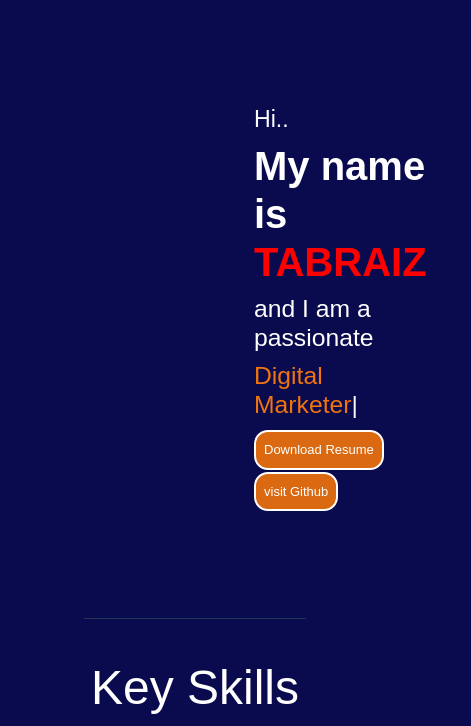
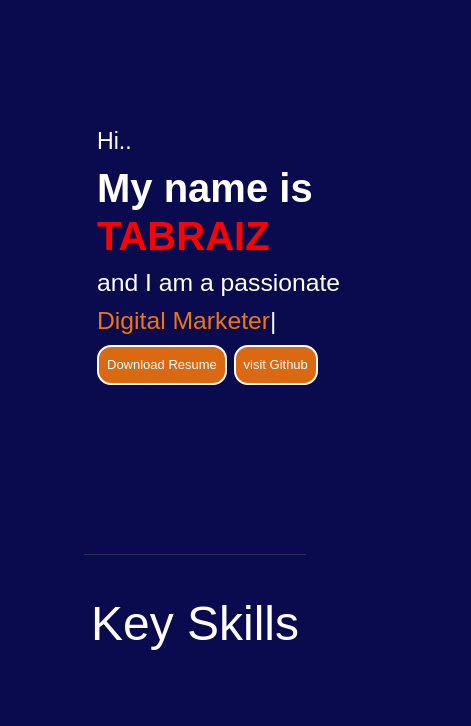
Before and after one commit to tabraiz06/demoportfolio, a plain HTML site: page index.html in a window 390 px wide. Shown: the part 118-844 px from the top of the page, 471 px wide, since content can reach past the window. Drawn offline with nearby package versions, Linux system fonts and the light colour scheme.

Commit message:
phone.css

```diff
--- a/phone.css
+++ b/phone.css
@@ -19,7 +19,7 @@ nav .left h3 {
     font-size: 1.5rem;
 }
 .firstsection{
-/*     margin: 50px 0; */
+    margin: 0;
     /* background: url(gif1.gif) no-repeat right ; */
 }
 .leftsection{
```
